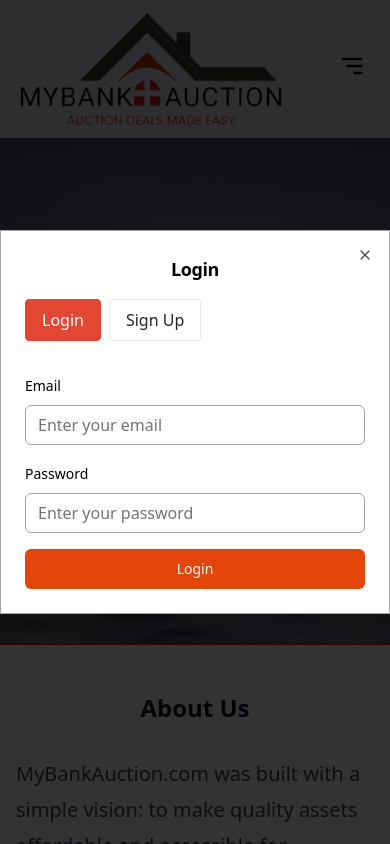
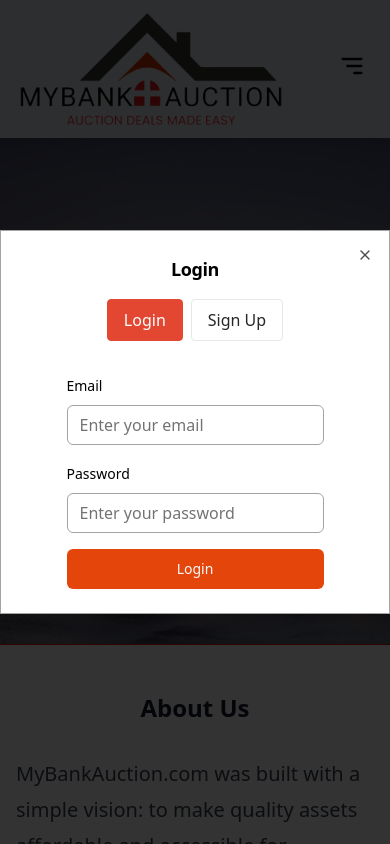
Before and after one commit to Mybankauction/mybankauction-portal, a React (Vite) app: page / in a window 390 px wide. Both pictures are taken after a click on the button "Browse Properties". Shown: the top 844 px of the page. Built offline with nearby package versions, Linux system fonts and the light colour scheme.

Commit message:
added filter responsive

```diff
--- a/src/components/features/Filters.tsx
+++ b/src/components/features/Filters.tsx
@@ -200,7 +200,7 @@
   // )
 
   return (
-    <section className=' flex-wrap gap- py-3 px-6 shadow border-gray-300 rounded  bg-white min-w-[320px] max-w-[380px] '>
+    <section className='mx-auto flex-wrap gap- py-3 px-6 shadow border-gray-300 rounded bg-white min-w-[320px] max-w-[380px] '>
       <form
         onSubmit={handleSubmit}
         // w-[340px]
--- a/src/components/ui/dialog.tsx
+++ b/src/components/ui/dialog.tsx
@@ -36,7 +36,7 @@
     <DialogPrimitive.Content
       ref={ref}
       className={cn(
-        'fixed left-[50%] top-[50%] z-50 grid w-full max-w-lg translate-x-[-50%] translate-y-[-50%] gap-4 border border-neutral-400 bg-white p-6 shadow-lg duration-200 data-[state=open]:animate-in data-[state=closed]:animate-out data-[state=closed]:fade-out-0 data-[state=open]:fade-in-0 data-[state=closed]:zoom-out-95 data-[state=open]:zoom-in-95 data-[state=closed]:slide-out-to-left-1/2 data-[state=closed]:slide-out-to-top-[48%] data-[state=open]:slide-in-from-left-1/2 data-[state=open]:slide-in-from-top-[48%] sm:rounded-lg dark:border-neutral-800 dark:bg-neutral-950',
+        'fixed left-[50%] top-[50%] z-50 grid place-items-center w-[90vw] max-w-md sm:w-auto sm:max-w-lg translate-x-[-50%] translate-y-[-50%] gap-4 border border-neutral-400 bg-white p-6 shadow-lg duration-200 data-[state=open]:animate-in data-[state=closed]:animate-out data-[state=closed]:fade-out-0 data-[state=open]:fade-in-0 data-[state=closed]:zoom-out-95 data-[state=open]:zoom-in-95 data-[state=closed]:slide-out-to-left-1/2 data-[state=closed]:slide-out-to-top-[48%] data-[state=open]:slide-in-from-left-1/2 data-[state=open]:slide-in-from-top-[48%] sm:rounded-lg dark:border-neutral-800 dark:bg-neutral-950',
         className
       )}
       {...props}
```
